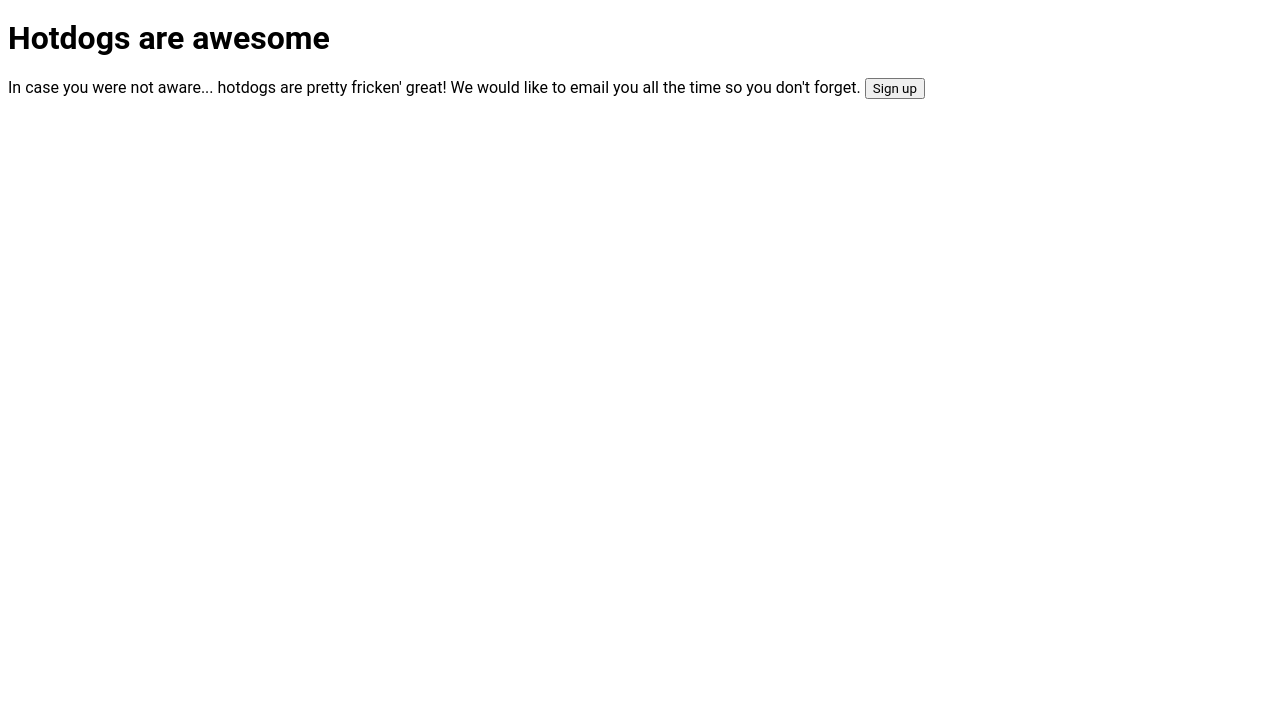
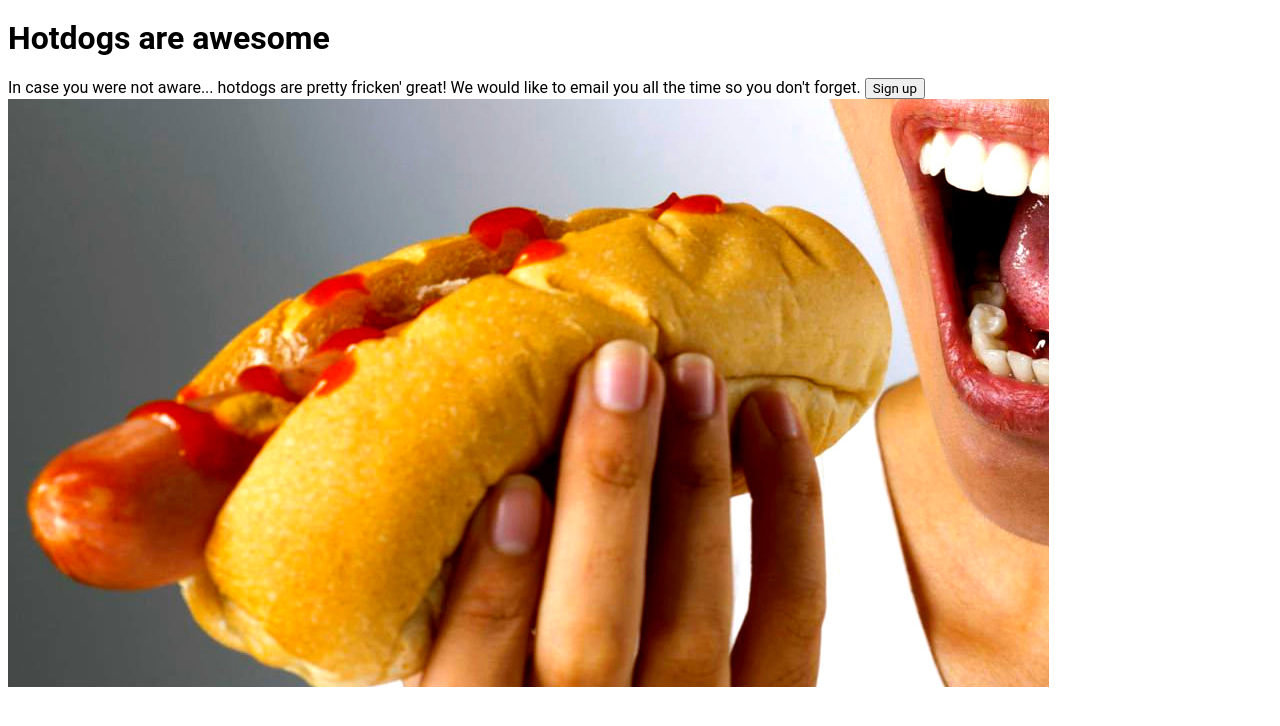
Before and after one commit to Weroance/landing-page, a plain HTML site: page index.html in a window 1280 px wide. Shown: the part 70-796 px from the top of the page. Drawn offline with Linux system fonts and the light colour scheme.

Commit message:
feat: add image folder and link to same in hero box
Add 3hot-dog.jpg and added same to hero box

```diff
--- a/index.html
+++ b/index.html
@@ -27,6 +27,7 @@
                 We would like to email you all the time so you don't forget.
                 <button>Sign up</button>
             </div>
+            <img src="images/3hotdog.jpg" alt="hotdog about to be eaten">
 
         </div>
         <div class="card-box"></div>
```
Also changed, not shown: images/3hotdog.jpg (added).
